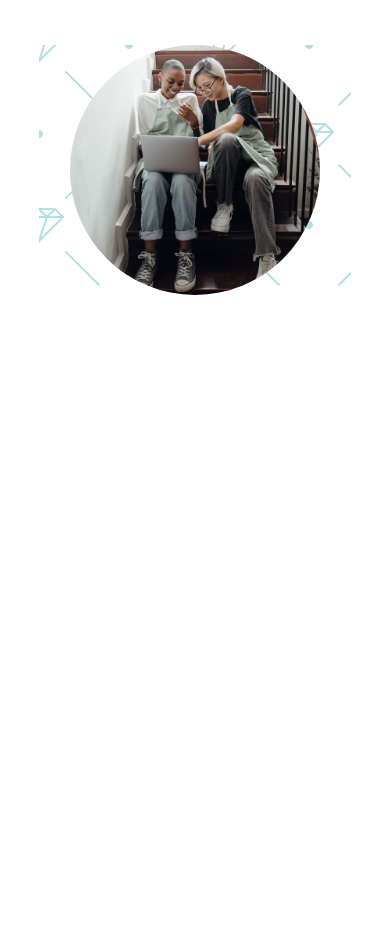
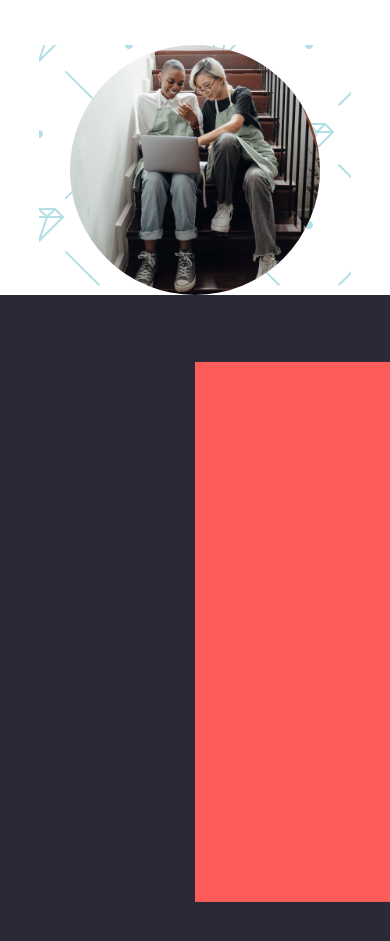
Before and after one commit to andrewrey/layout2, a website: page index.html in a window 390 px wide. Shown: the part 3232-4173 px from the top of the page. Before the commit the page ends 3527 px from the top, so only its background shows below. Drawn offline with nearby package versions, Linux system fonts and the light colour scheme.

Commit message:
decoration positioned for lower banner mobile

```diff
--- a/sass/layout/_main.scss
+++ b/sass/layout/_main.scss
@@ -215,4 +215,15 @@
 
 .banner__lower {
   background-color: abstracts.$dark;
+  height: 80vh;
+  position: relative;
 }
+.banner__lower__decoration {
+  width: 50%;
+  height: 80%;
+  background-color: abstracts.$orange;
+  position: absolute;
+  top: 50%;
+  transform: translateY(-50%);
+  left: 50%;
+}
```
Also changed, not shown: css/style.css, 1 other file.
